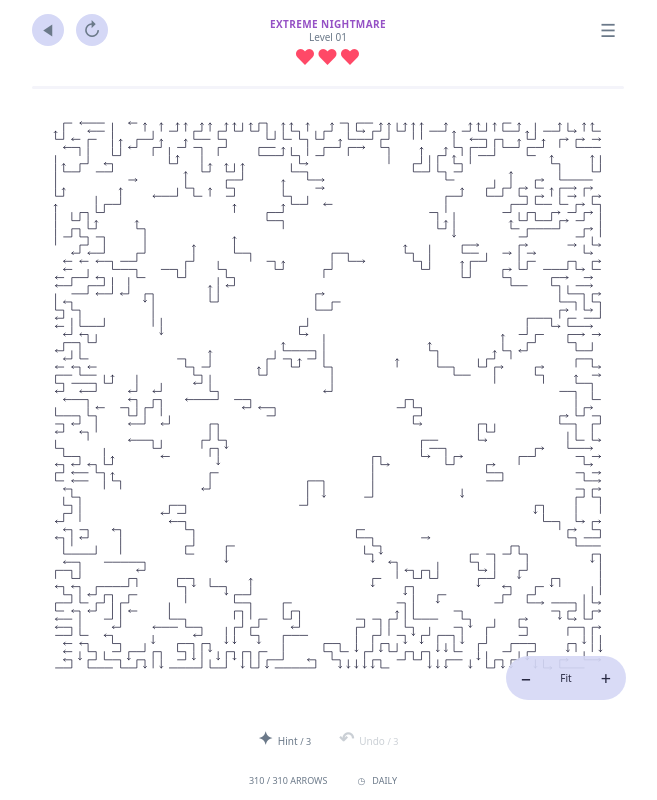
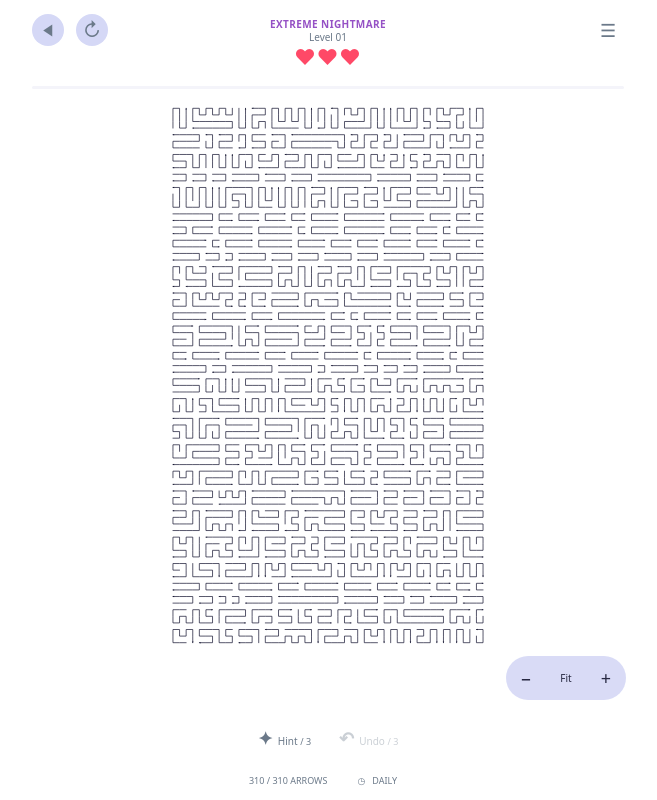
Before and after one commit to Whoops-Lambo/Arrow-Escape-Tap, a plain HTML site: page index.html in a window 1280 px wide. Shown: the whole page, without its empty margins (312-969 px from the left). Drawn offline with Linux system fonts and the light colour scheme.

Commit message:
Pack puzzles densely, fit occupied bounds and improve touch input

```diff
--- a/index.html
+++ b/index.html
@@ -28,6 +28,9 @@ footer{height:24px;justify-content:center;gap:20px;font-size:9px;flex-shrink:0}f
 .zoom-tools{top:auto;bottom:8px;right:0;gap:0;background:var(--button);border-radius:22px;opacity:.9}.zoom-tools button{background:none;min-width:40px;height:44px;font-size:18px}.zoom-tools #zoomFit{font-size:10px}
 .card{font-size:12px;padding:22px}.card h2{font-size:23px}.primary,.secondary{font-size:12px}.row button{font-size:12px}
 header #select,header #restart{border-radius:50%;background:var(--button);width:32px;min-width:32px;height:32px;margin:6px;font-size:19px}header #select{display:grid;place-items:center}@media(max-width:350px){.eyebrow,.classic .eyebrow{font-size:8px}.title,.classic .title{padding:0 68px}}
+/* Prevent iOS long-press/drag selection without interfering with custom gestures. */
+html,body,.app,.app *{user-select:none;-webkit-user-select:none;-webkit-touch-callout:none;-webkit-user-drag:none}
+canvas{touch-action:none;cursor:default}
 </style></head><body>
 <main class="app"><header><button id="select" aria-label="Choose level"><svg width="15" height="15" viewBox="0 0 20 20" aria-hidden="true"><path d="M15 2L3 10l12 8Z" fill="currentColor"/></svg></button><button id="restart" aria-label="Restart level">↻</button><button class="icon" id="settings" aria-label="Settings">☰</button></header><section class="title"><div><span class="eyebrow" id="chapter">A LITTLE ROOM TO THINK</span><h1 id="levelTitle">Level 01</h1><p id="subtitle">Find your way out. Keep tapping. Find your flow.</p></div><div class="hearts" id="hearts" aria-label="3 hearts">♥♥♥</div></section><div class="progress"><span id="progress"></span></div><div class="board"><canvas id="canvas" aria-label="Puzzle board. Tap an arrow to release it."></canvas><div class="zoom-tools"><button id="zoomOut" aria-label="Zoom out">−</button><button id="zoomFit">Fit</button><button id="zoomIn" aria-label="Zoom in">+</button></div><div class="board-label" id="boardLabel">TAP AN ARROW TO LET IT GO</div></div><div class="tools"><button class="tool" id="hint"><b>✦</b>Hint <small id="hintCount">/ 3</small></button><button class="tool" id="undo"><b>↶</b>Undo <small id="undoCount">/ 3</small></button></div><footer><span id="remaining"></span><button id="daily">◷ &nbsp; DAILY</button></footer></main>
 <div class="overlay" id="overlay" hidden><section class="card" id="card"></section></div><div class="toast" id="toast" role="status"></div>
@@ -75,40 +78,64 @@ function levelSpec(level,seed){
  const count=tier.min+Math.round((tier.max-tier.min)*fraction);
  return{tierIndex,tier,count,spacing:1.05+r()*.35};
 }
-// Reverse placement, with exact piece counts rather than approximate coverage.
-// If a board becomes too crowded, retry on a larger square; never show a
-// smaller-than-requested puzzle. Deterministic roomy fallback guarantees space.
+// Dense reverse construction. Partition a portrait rectangle into row bands,
+// then tile each band with connected snakes. Every cell belongs to a piece.
+// Visit each band from its far edge toward its escape edge, so a horizontal
+// escape is always available. Other directions are chosen whenever clear.
 function generate(level,seed){
- const spec=levelSpec(level,seed),random=rng(seed);let n=Math.ceil(Math.sqrt(spec.count*(4+spec.tierIndex*.65))*spec.spacing);
- for(let pass=0;pass<4;pass++,n+=4){
-  const occupied=new Set(),pieces=[];
-  for(let attempt=0;attempt<n*n*35&&pieces.length<spec.count;attempt++){
-   const x=Math.floor(random()*n),y=Math.floor(random()*n),dir=Math.floor(random()*4),d=dirs[dir];if(occupied.has(key(x,y)))continue;
-   const ray=new Set();let clear=true;
-   for(let a=x+d[0],b=y+d[1];a>=0&&b>=0&&a<n&&b<n;a+=d[0],b+=d[1]){ray.add(key(a,b));if(occupied.has(key(a,b))){clear=false;break}}
-   if(!clear)continue;
-   const cells=[[x,y]],local=new Set([key(x,y)]),length=2+Math.floor(random()*(4+spec.tierIndex));let cur=[x-d[0],y-d[1]];
-   for(let j=1;j<length;j++){
-    if(j>1){const options=dirs.map(v=>[cur[0]+v[0],cur[1]+v[1]]).filter(c=>c[0]>=0&&c[1]>=0&&c[0]<n&&c[1]<n&&!occupied.has(key(...c))&&!local.has(key(...c))&&!ray.has(key(...c)));if(!options.length)break;cur=options[Math.floor(random()*options.length)]}
-    if(cur[0]<0||cur[1]<0||cur[0]>=n||cur[1]>=n||occupied.has(key(...cur))||local.has(key(...cur))||ray.has(key(...cur)))break;
-    cells.unshift([...cur]);local.add(key(...cur));
+ const spec=levelSpec(level,seed),random=rng(seed),pieces=[],occupied=new Set();
+ const rows=Math.max(3,Math.round(Math.sqrt(spec.count*(2.4+random()*.8))));
+ const columns=Math.ceil(spec.count/rows),width=columns*(3+Math.floor(random()*2));
+ const bands=[];let height=0,remaining=spec.count;
+ for(let row=0;row<rows;row++){
+  const count=Math.ceil(remaining/(rows-row)),h=2+Math.floor(random()*3);
+  bands.push({y:height,h,count,left:random()<.5});height+=h;remaining-=count;
+ }
+ const n=Math.max(width,height);
+ function path(x,y,w,h,dir,flip){
+  const vertical=dir===0||dir===2,ww=vertical?h:w,hh=vertical?w:h;
+  const left=dir===3||dir===0,headFirst=[];
+  for(let row=0;row<hh;row++)for(let col=0;col<ww;col++){
+   const u=(row%2===0?left:!left)?col:ww-1-col,v=flip?hh-1-row:row;
+   headFirst.push(vertical?[x+v,y+u]:[x+u,y+v]);
+  }
+  return headFirst.reverse();
+ }
+ // Band order is shuffled; each band's reserved rows remain independent.
+ for(let i=bands.length-1;i>0;i--){const j=Math.floor(random()*(i+1));[bands[i],bands[j]]=[bands[j],bands[i]]}
+ for(const band of bands){
+  const widths=Array(band.count).fill(2);let spare=width-band.count*2;
+  while(spare-->0)widths[Math.floor(random()*widths.length)]++;
+  const tiles=[];let x=0;for(const w of widths){tiles.push({x,w});x+=w}
+  if(band.left)tiles.reverse();
+  for(const tile of tiles){
+   const options=[];
+   for(let dir=0;dir<4;dir++)for(const flip of [false,true]){
+    const cells=path(tile.x,band.y,tile.w,band.h,dir,flip),head=cells.at(-1),d=dirs[dir];let clear=true;
+    for(let xx=head[0]+d[0],yy=head[1]+d[1];xx>=0&&yy>=0&&xx<n&&yy<n;xx+=d[0],yy+=d[1])if(occupied.has(key(xx,yy))){clear=false;break}
+    if(clear)options.push({cells,dir});
    }
-   if(cells.length<2)continue;
-   for(const c of cells)occupied.add(key(...c));pieces.push({id:pieces.length,cells,dir,color:COLORS[pieces.length%COLORS.length],removed:false,slide:0,shake:0});
+   if(!options.length)throw Error('Dense placement invariant failed');
+   const chosen=options[Math.floor(random()*options.length)];
+   // Backbite the tail to vary bends while preserving a full, connected tile
+   // and the head/neck direction. This avoids repeating identical row snakes.
+   const route=[...chosen.cells].reverse();
+   for(let attempt=0;attempt<route.length*4;attempt++){
+    const tail=route.at(-1),d=dirs[Math.floor(random()*4)];
+    const at=route.findIndex(c=>c[0]===tail[0]+d[0]&&c[1]===tail[1]+d[1]);
+    if(at>=1&&at<route.length-2){const suffix=route.splice(at+1).reverse();route.push(...suffix)}
+   }
+   chosen.cells=route.reverse();
+   const piece={id:pieces.length,...chosen,color:COLORS[pieces.length%COLORS.length],removed:false,slide:0,shake:0};
+   pieces.push(piece);for(const c of piece.cells)occupied.add(key(...c));
   }
-  if(pieces.length===spec.count&&solve(pieces,n))return{n,pieces,...spec};
  }
- // All tails point down in separate vertical lanes. In bottom-to-top
- // placement order, every upward head ray is clear of earlier pieces.
- const pieces=[],cols=Math.ceil(Math.sqrt(spec.count));n=cols*3;
- for(let row=cols-1;row>=0&&pieces.length<spec.count;row--)for(let col=0;col<cols&&pieces.length<spec.count;col++){
-  const x=col*3,y=row*3;pieces.push({id:pieces.length,cells:[[x,y+2],[x,y+1],[x,y]],dir:0,color:COLORS[pieces.length%COLORS.length],removed:false,slide:0,shake:0});
- }
- if(!solve(pieces,n))throw Error('Level validation failed');return{n,pieces,...spec};
+ if(pieces.length!==spec.count||!solve(pieces,n))throw Error('Level validation failed');
+ return{n,width,height,pieces,...spec};
 }
 function dailyDate(){const d=new Date();return d.getFullYear()+'-'+String(d.getMonth()+1).padStart(2,'0')+'-'+String(d.getDate()).padStart(2,'0')}
 function start(level=1,daily=false){const date=dailyDate(),data=generate(daily?1+hash(date)%TOTAL:level,hash(daily?'daily-'+date:'arrow-v1-'+level));game={...data,level,daily,date,hearts:3,hints:3,undos:3,history:[],status:'playing',hintId:null,hintUntil:0,total:data.pieces.length};particles=[];view={zoom:1,x:0,y:0};$('overlay').hidden=true;resize();ui()}
-function ui(){const left=game.pieces.filter(p=>!p.removed&&!p.slide).length;$('levelTitle').textContent=game.daily?'Daily escape':'Level '+String(game.level).padStart(2,'0');$('chapter').textContent=game.tier.name.toUpperCase();$('chapter').style.color=game.tier.color;$('subtitle').textContent=(game.daily?game.date+' · ':'')+game.total+' arrows · '+game.n+' × '+game.n+' board';$('hearts').textContent='♥'.repeat(game.hearts)+'♡'.repeat(3-game.hearts);$('hearts').setAttribute('aria-label',game.hearts+' hearts');$('remaining').textContent=left+' / '+game.total+' ARROWS';$('progress').style.width=(100*(1-left/game.total))+'%';$('hintCount').textContent='/ '+game.hints;$('undoCount').textContent='/ '+game.undos;$('undo').disabled=!game.history.length||!game.undos;$('hint').disabled=!game.hints||game.status!=='playing'||!left;$('boardLabel').textContent=game.n>6?'PINCH TO ZOOM · DRAG TO EXPLORE':'TAP AN ARROW TO LET IT GO'}
+function ui(){const left=game.pieces.filter(p=>!p.removed&&!p.slide).length;$('levelTitle').textContent=game.daily?'Daily escape':'Level '+String(game.level).padStart(2,'0');$('chapter').textContent=game.tier.name.toUpperCase();$('chapter').style.color=game.tier.color;$('subtitle').textContent=(game.daily?game.date+' · ':'')+game.total+' arrows · '+(game.width||game.n)+' × '+(game.height||game.n)+' board';$('hearts').textContent='♥'.repeat(game.hearts)+'♡'.repeat(3-game.hearts);$('hearts').setAttribute('aria-label',game.hearts+' hearts');$('remaining').textContent=left+' / '+game.total+' ARROWS';$('progress').style.width=(100*(1-left/game.total))+'%';$('hintCount').textContent='/ '+game.hints;$('undoCount').textContent='/ '+game.undos;$('undo').disabled=!game.history.length||!game.undos;$('hint').disabled=!game.hints||game.status!=='playing'||!left;$('boardLabel').textContent=game.n>6?'PINCH TO ZOOM · DRAG TO EXPLORE':'TAP AN ARROW TO LET IT GO'}
 // Synthesized audio, unlocked only by a user gesture.
 let audio;function sound(type){if(!saved.sound)return;try{audio??=new(window.AudioContext||window.webkitAudioContext)();audio.resume();const notes=type==='win'?[523,659,784,1047]:type==='error'?[105,80]:type==='whoosh'?[650,320,160]:[480];notes.forEach((f,i)=>{const o=audio.createOscillator(),g=audio.createGain(),t=audio.currentTime+i*.08;o.type=type==='error'?'triangle':'sine';o.frequency.setValueAtTime(f,t);o.frequency.exponentialRampToValueAtTime(f*.65,t+.16);g.gain.setValueAtTime(.0001,t);g.gain.exponentialRampToValueAtTime(.08,t+.01);g.gain.exponentialRampToValueAtTime(.0001,t+.22);o.connect(g);g.connect(audio.destination);o.start(t);o.stop(t+.24)})}catch{}}
 function vibrate(pattern){if(!saved.haptics)return;if(navigator.vibrate)navigator.vibrate(pattern);else if(window.webkit?.messageHandlers?.haptics)window.webkit.messageHandlers.haptics.postMessage(pattern.length>2?'error':'success')}
@@ -123,21 +150,27 @@ modal('<span class="eyebrow">'+(win?'BEAUTIFULLY UNTANGLED':'TAKE A BREATH')+'</
 function settings(){modal('<span class="eyebrow">MAKE YOURSELF AT HOME</span><h2>Settings</h2>'+['sound','haptics','theme','colors'].map(k=>'<div class="row"><span>'+k[0].toUpperCase()+k.slice(1)+'</span><button id="set-'+k+'">'+(k==='theme'?saved[k]:(saved[k]?'On':'Off'))+'</button></div>').join('')+'<p style="margin-top:20px">Tap an arrow to send it forward. Its head needs a clear line to the edge. Clear the board with as many hearts as you can.</p><button class="primary" id="closeSettings">Back to puzzle</button>');for(const k of ['sound','haptics','theme','colors'])$('set-'+k).onclick=()=>{saved[k]=k==='theme'?(saved[k]==='dark'?'light':'dark'):!saved[k];persist();theme();settings()};$('closeSettings').onclick=()=>$('overlay').hidden=true}
 function levels(){modal('<span class="eyebrow">1,000 MOMENTS OF CLARITY</span><h2>Choose your escape</h2><p>Earn stars. Find a little more space.</p><button class="secondary" id="levelDaily">◷ Daily challenge · '+dailyDate()+'</button><div class="levels">'+Array.from({length:TOTAL},(_,i)=>{const l=i+1;return'<button class="level" data-level="'+l+'" '+(l>saved.unlocked?'disabled':'')+' aria-label="Level '+l+'">'+(l>saved.unlocked?'⌑':l)+'<small>'+(l<=saved.unlocked?TIERS[hash('difficulty-v2-'+l)%6].name:'')+'<br>'+'★'.repeat(saved.stars[l]||0)+'</small></button>'}).join('')+'</div><button class="primary" id="closeLevels">Back to puzzle</button>');$('card').querySelectorAll('[data-level]').forEach(b=>b.onclick=()=>start(+b.dataset.level));$('levelDaily').onclick=()=>start(75,true);$('closeLevels').onclick=()=>$('overlay').hidden=true}
 // Renderer: path sampling makes every body segment follow the original bends.
-function resize(){const rect=canvas.getBoundingClientRect();W=rect.width;H=rect.height;const dpr=Math.min(3,devicePixelRatio||1);canvas.width=Math.round(W*dpr);canvas.height=Math.round(H*dpr);ctx.setTransform(dpr,0,0,dpr,0,0);if(game){cell=Math.min((W-38)/game.n,(H-58)/game.n);baseX=(W-cell*game.n)/2;baseY=(H-cell*game.n)/2-7}}new ResizeObserver(resize).observe(canvas);
+// Fit the original occupied bounds, with a clear strip for floating zoom
+// controls. Do not refit as pieces leave: the board must remain stable to tap.
+function puzzleBounds(){let minX=Infinity,minY=Infinity,maxX=-Infinity,maxY=-Infinity;for(const p of game.pieces)for(const [x,y] of p.cells){minX=Math.min(minX,x);minY=Math.min(minY,y);maxX=Math.max(maxX,x);maxY=Math.max(maxY,y)}return{minX,minY,width:maxX-minX+1,height:maxY-minY+1}}
+function resize(){const rect=canvas.getBoundingClientRect();W=rect.width;H=rect.height;const dpr=Math.min(3,devicePixelRatio||1);canvas.width=Math.round(W*dpr);canvas.height=Math.round(H*dpr);ctx.setTransform(dpr,0,0,dpr,0,0);if(game){const bounds=puzzleBounds(),availableH=Math.max(40,H-70);cell=Math.min((W-24)/bounds.width,availableH/bounds.height);baseX=(W-cell*bounds.width)/2-bounds.minX*cell;baseY=(availableH-cell*bounds.height)/2-bounds.minY*cell+8;clampPan()}}
+new ResizeObserver(resize).observe(canvas);
 function pointAt(p,t){const count=p.cells.length-1;if(t>=count){const h=p.cells[count],d=dirs[p.dir];return[h[0]+d[0]*(t-count),h[1]+d[1]*(t-count)]}const i=Math.max(0,Math.floor(t)),f=t-i,a=p.cells[i],b=p.cells[Math.min(i+1,count)];return[a[0]+(b[0]-a[0])*f,a[1]+(b[1]-a[1])*f]}
 function screen(c){return[baseX+(c[0]+.5)*cell,baseY+(c[1]+.5)*cell]}
 function frame(now){const dt=Math.min(.04,(now-lastTime)/1000||.016);lastTime=now;ctx.clearRect(0,0,W,H);if(game){ctx.save();ctx.translate(W/2+view.x,H/2+view.y);ctx.scale(view.zoom,view.zoom);ctx.translate(-W/2,-H/2);ctx.fillStyle=saved.theme==='dark'?'#344154':'#dbe1d6';if(saved.colors)for(let y=0;y<game.n;y++)for(let x=0;x<game.n;x++){const s=screen([x,y]);ctx.beginPath();ctx.arc(...s,1.5,0,Math.PI*2);ctx.fill()}
 let finished=false;for(const p of game.pieces){if(p.removed)continue;if(p.shake>0)p.shake=Math.max(0,p.shake-dt);if(p.slide>0){p.slide+=dt*(12+game.n*1.1);if(p.slide>game.n+p.cells.length+2){p.removed=true;p.slide=0;finished=true;continue}const h=screen(pointAt(p,p.cells.length-1+p.slide));for(let j=0;j<1&&particles.length<300;j++)particles.push({x:(h[0]-W/2)*view.zoom+W/2+view.x,y:(h[1]-H/2)*view.zoom+H/2+view.y,vx:(Math.random()-.5)*45,vy:(Math.random()-.5)*45,life:.45,max:.45,color:p.color})}
-ctx.save();if(p.shake)ctx.translate(Math.sin(p.shake*90)*cell*.12,0);const highlight=p.id===game.hintId&&now<game.hintUntil;ctx.strokeStyle=p.shake?'#ff627c':highlight?'#63bfa3':saved.colors?p.color:(saved.theme==='light'?'#10112d':'#e4eaf1');ctx.fillStyle=ctx.strokeStyle;ctx.lineWidth=saved.colors?Math.max(.9,cell*.16):Math.max(.7,cell*.085);ctx.lineCap='round';ctx.lineJoin='round';if(highlight){ctx.shadowColor='#63bfa3';ctx.shadowBlur=15+Math.sin(now/120)*5;ctx.lineWidth*=1.25}const end=p.cells.length-1+p.slide;ctx.beginPath();const tail=screen(pointAt(p,p.slide));ctx.moveTo(...tail);for(let t=Math.floor(p.slide)+1;t<end;t++)ctx.lineTo(...screen(pointAt(p,t)));const head=screen(pointAt(p,end));ctx.lineTo(...head);ctx.stroke();const d=dirs[p.dir],size=cell*(saved.colors?.21:.18);ctx.beginPath();ctx.moveTo(head[0]-d[0]*size-d[1]*size,head[1]-d[1]*size+d[0]*size);ctx.lineTo(...head);ctx.lineTo(head[0]-d[0]*size+d[1]*size,head[1]-d[1]*size-d[0]*size);ctx.stroke();ctx.restore()}ctx.restore();if(finished){ui();if(game.status==='playing'&&game.pieces.every(q=>q.removed)){game.status='won';result(true)}}}
+ctx.save();if(p.shake)ctx.translate(Math.sin(p.shake*90)*cell*.12,0);const highlight=p.id===game.hintId&&now<game.hintUntil;ctx.strokeStyle=p.shake?'#ff627c':highlight?'#63bfa3':saved.colors?p.color:(saved.theme==='light'?'#10112d':'#e4eaf1');ctx.fillStyle=ctx.strokeStyle;ctx.lineWidth=saved.colors?Math.max(.9,cell*.16):Math.max(.7,cell*.085);ctx.lineCap='round';ctx.lineJoin='round';if(highlight){ctx.shadowColor='#63bfa3';ctx.shadowBlur=15+Math.sin(now/120)*5;ctx.lineWidth*=1.25}const end=p.cells.length-1+p.slide;ctx.beginPath();const tail=screen(pointAt(p,p.slide));ctx.moveTo(...tail);for(let t=Math.floor(p.slide)+1;t<end;t++)ctx.lineTo(...screen(pointAt(p,t)));const head=screen(pointAt(p,end));ctx.lineTo(...head);ctx.stroke();const d=dirs[p.dir],size=cell*(saved.colors?.21:.18);ctx.beginPath();ctx.moveTo(head[0]-d[0]*size-d[1]*size*.6,head[1]-d[1]*size+d[0]*size*.6);ctx.lineTo(head[0]+d[0]*size*.25,head[1]+d[1]*size*.25);ctx.lineTo(head[0]-d[0]*size+d[1]*size*.6,head[1]-d[1]*size-d[0]*size*.6);ctx.closePath();ctx.fill();ctx.restore()}ctx.restore();if(finished){ui();if(game.status==='playing'&&game.pieces.every(q=>q.removed)){game.status='won';result(true)}}}
 for(const p of particles){p.life-=dt;p.x+=p.vx*dt;p.y+=p.vy*dt;if(p.confetti)p.vy+=80*dt;ctx.globalAlpha=Math.max(0,p.life/p.max);ctx.fillStyle=p.color;ctx.fillRect(p.x,p.y,p.confetti?5:3,p.confetti?9:3)}ctx.globalAlpha=1;particles=particles.filter(p=>p.life>0);requestAnimationFrame(frame)}
 // Input: forgiving nearest-path selection; pointer gestures separate taps/pans.
+// Suppress selection, image dragging and long-press menus inside the game.
+for(const event of ['selectstart','dragstart','contextmenu'])document.querySelector('.app').addEventListener(event,e=>e.preventDefault());
 const pointers=new Map();let gesture=null;
 function distanceToSegment(p,a,b){const dx=b[0]-a[0],dy=b[1]-a[1],t=Math.max(0,Math.min(1,((p[0]-a[0])*dx+(p[1]-a[1])*dy)/(dx*dx+dy*dy||1)));return Math.hypot(p[0]-a[0]-t*dx,p[1]-a[1]-t*dy)}
-function hit(x,y){if(cell*view.zoom<13){toast('Zoom in with + or pinch to select an arrow.');return;}const p=[(x-W/2-view.x)/view.zoom+W/2,(y-H/2-view.y)/view.zoom+H/2];let best=null,dist=Infinity;for(const a of game.pieces)if(!a.removed&&!a.slide)for(let i=1;i<a.cells.length;i++){const d=distanceToSegment(p,screen(a.cells[i-1]),screen(a.cells[i]));if(d<dist){dist=d;best=a}}if(dist<=Math.max(cell*.37,12/view.zoom))tap(best)}
+function hit(x,y){if(cell*view.zoom<13){toast('Zoom in with + or pinch to select an arrow.');return;}const p=[(x-W/2-view.x)/view.zoom+W/2,(y-H/2-view.y)/view.zoom+H/2];let best=null,dist=Infinity;for(const a of game.pieces)if(!a.removed&&!a.slide)for(let i=1;i<a.cells.length;i++){const d=distanceToSegment(p,screen(a.cells[i-1]),screen(a.cells[i]));if(d<dist){dist=d;best=a}}if(dist<=Math.max(cell*.42,14/view.zoom))tap(best)}
 function coords(e){const r=canvas.getBoundingClientRect();return{x:e.clientX-r.left,y:e.clientY-r.top}}
 function pinchData(){const [a,b]=[...pointers.values()];return{distance:Math.hypot(a.x-b.x,a.y-b.y),x:(a.x+b.x)/2,y:(a.y+b.y)/2}}
 function clampPan(){view.x=Math.max(-W*(view.zoom-1)/2-30,Math.min(W*(view.zoom-1)/2+30,view.x));view.y=Math.max(-H*(view.zoom-1)/2-30,Math.min(H*(view.zoom-1)/2+30,view.y));if(view.zoom===1)view.x=view.y=0}
-canvas.addEventListener('pointerdown',e=>{canvas.setPointerCapture(e.pointerId);pointers.set(e.pointerId,coords(e));if(pointers.size===1)gesture={...coords(e),last:coords(e),moved:false,multi:false};if(pointers.size===2){gesture.multi=true;gesture.pinch=pinchData();gesture.zoom=view.zoom;gesture.vx=view.x;gesture.vy=view.y}});
+canvas.addEventListener('pointerdown',e=>{e.preventDefault();canvas.setPointerCapture(e.pointerId);pointers.set(e.pointerId,coords(e));if(pointers.size===1)gesture={...coords(e),last:coords(e),moved:false,multi:false};if(pointers.size===2){gesture.multi=true;gesture.pinch=pinchData();gesture.zoom=view.zoom;gesture.vx=view.x;gesture.vy=view.y}});
 canvas.addEventListener('pointermove',e=>{if(!pointers.has(e.pointerId)||!gesture)return;const p=coords(e);pointers.set(e.pointerId,p);if(pointers.size===2){const q=pinchData(),g=gesture.pinch;if(!g)return;view.zoom=Math.max(1,Math.min(14,gesture.zoom*q.distance/Math.max(1,g.distance)));const ratio=view.zoom/gesture.zoom;view.x=q.x-W/2-(g.x-W/2-gesture.vx)*ratio;view.y=q.y-H/2-(g.y-H/2-gesture.vy)*ratio;clampPan()}else{if(Math.hypot(p.x-gesture.x,p.y-gesture.y)>8)gesture.moved=true;if(gesture.moved&&view.zoom>1){view.x+=p.x-gesture.last.x;view.y+=p.y-gesture.last.y;clampPan()}gesture.last=p}});
 function endPointer(e,cancel=false){if(!pointers.has(e.pointerId))return;const p=coords(e);pointers.delete(e.pointerId);if(!cancel&&gesture&&!gesture.moved&&!gesture.multi&&pointers.size===0)hit(p.x,p.y);if(!pointers.size)gesture=null;else if(gesture)gesture.last=[...pointers.values()][0]}
 canvas.addEventListener('pointerup',e=>endPointer(e));canvas.addEventListener('pointercancel',e=>endPointer(e,true));canvas.addEventListener('wheel',e=>{e.preventDefault();view.zoom=Math.max(1,Math.min(14,view.zoom-e.deltaY*.003));clampPan()},{passive:false});
```
Also changed, not shown: 2 other files.
